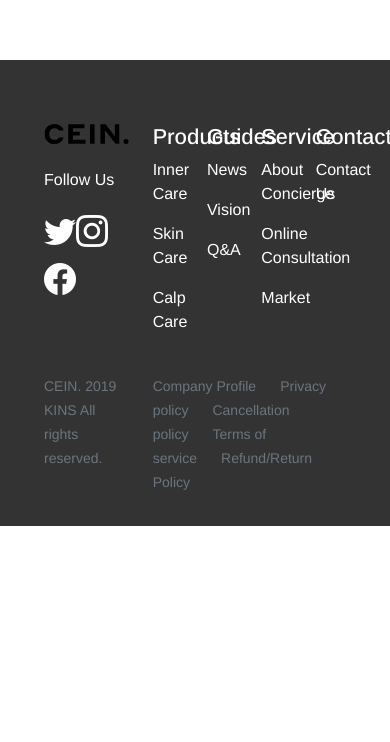
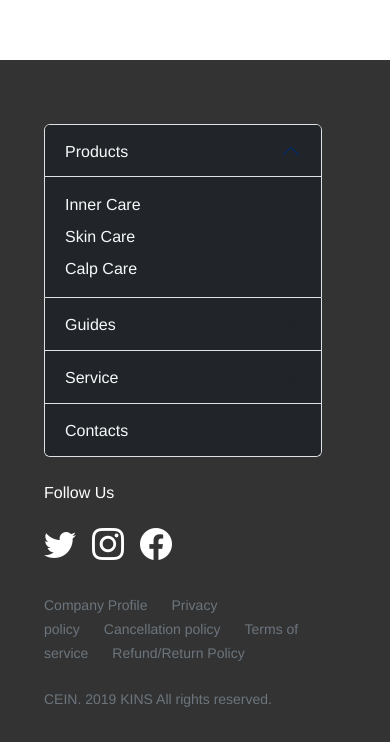
Before and after one commit to 1CL0UD/cein-react, a React (Vite) app: page / in a window 390 px wide. Shown: the part 6641-7383 px from the top of the page. Before the commit the page ends 7167 px from the top, so only its background shows below. Built offline with nearby package versions, Linux system fonts and the light colour scheme.

Commit message:
Fixed the footer

```diff
--- a/src/components/shared/Footer.tsx
+++ b/src/components/shared/Footer.tsx
@@ -3,54 +3,179 @@ const Footer = () => {
     <footer>
       <div className="container-fluid">
         <div className="row mb-4">
-          <div className="col-4">
+          <div className="col-md-4 row order-md-1 order-2">
             <div className="footer-social">
-              <img src="/img/Logo.svg" alt="Cein" className="mb-4" />
+              <img
+                src="/img/Logo.svg"
+                alt="Cein"
+                className="mb-4 d-none d-sm-block"
+              />
               <p>Follow Us</p>
-              <div>
+              <div className="d-flex flex-row gap-3">
                 <i className="bi bi-twitter"></i>
                 <i className="bi bi-instagram"></i>
                 <i className="bi bi-facebook"></i>
               </div>
             </div>
           </div>
-          <div className="col-8">
+          <div className="col-md-8 row d-md-grid d-none order-md-2 order-1">
             <div className="row">
               <div className="col-3">
-                <h4>Products</h4>
+                <h4 className="fs-4">Products</h4>
                 <p>Inner Care</p>
                 <p>Skin Care</p>
                 <p>Calp Care</p>
               </div>
               <div className="col-3">
-                <h4>Guides</h4>
+                <h4 className="fs-4">Guides</h4>
                 <p>News</p>
                 <p>Vision</p>
                 <p>Q&A</p>
               </div>
               <div className="col-3">
-                <h4>Service</h4>
+                <h4 className="fs-4">Service</h4>
                 <p>About Concierge</p>
                 <p>Online Consultation</p>
                 <p>Market</p>
               </div>
               <div className="col-3">
-                <h4>Contact</h4>
+                <h4 className="fs-4">Contact</h4>
                 <p>Contact Us</p>
+              </div>
+            </div>
+          </div>
+          <div className="col-md-8 row d-md-none d-grid order-md-2 mb-4 order-1">
+            <div
+              className="accordion border-0"
+              id="accordionPanelsStayOpenExample"
+            >
+              <div className="accordion-item bg-dark text-light">
+                <h2 className="accordion-header">
+                  <button
+                    className="accordion-button bg-dark text-light"
+                    type="button"
+                    data-bs-toggle="collapse"
+                    data-bs-target="#panelsStayOpen-collapseOne"
+                    aria-expanded="true"
+                    aria-controls="panelsStayOpen-collapseOne"
+                  >
+                    Products
+                  </button>
+                </h2>
+                <div
+                  id="panelsStayOpen-collapseOne"
+                  className="accordion-collapse collapse show"
+                >
+                  <div className="accordion-body d-flex flex-column gap-2">
+                    <a href="#" className="nav-link">
+                      Inner Care
+                    </a>
+                    <a href="#" className="nav-link">
+                      Skin Care
+                    </a>
+                    <a href="#" className="nav-link">
+                      Calp Care
+                    </a>
+                  </div>
+                </div>
+              </div>
+              <div className="accordion-item bg-dark text-light">
+                <h2 className="accordion-header">
+                  <button
+                    className="accordion-button bg-dark text-light collapsed"
+                    type="button"
+                    data-bs-toggle="collapse"
+                    data-bs-target="#panelsStayOpen-collapseTwo"
+                    aria-expanded="false"
+                    aria-controls="panelsStayOpen-collapseTwo"
+                  >
+                    Guides
+                  </button>
+                </h2>
+                <div
+                  id="panelsStayOpen-collapseTwo"
+                  className="accordion-collapse collapse"
+                >
+                  <div className="accordion-body d-flex flex-column gap-2">
+                    <a href="#" className="nav-link">
+                      News
+                    </a>
+                    <a href="#" className="nav-link">
+                      Vision
+                    </a>
+                    <a href="#" className="nav-link">
+                      Q&A
+                    </a>
+                  </div>
+                </div>
+              </div>
+              <div className="accordion-item bg-dark text-light">
+                <h2 className="accordion-header">
+                  <button
+                    className="accordion-button bg-dark text-light collapsed"
+                    type="button"
+                    data-bs-toggle="collapse"
+                    data-bs-target="#panelsStayOpen-collapseThree"
+                    aria-expanded="false"
+                    aria-controls="panelsStayOpen-collapseThree"
+                  >
+                    Service
+                  </button>
+                </h2>
+                <div
+                  id="panelsStayOpen-collapseThree"
+                  className="accordion-collapse collapse"
+                >
+                  <div className="accordion-body d-flex flex-column gap-2">
+                    <a href="#" className="nav-link">
+                      About Concierge
+                    </a>
+                    <a href="#" className="nav-link">
+                      Online Consultation
+                    </a>
+                    <a href="#" className="nav-link">
+                      Market
+                    </a>
+                  </div>
+                </div>
+              </div>
+              <div className="accordion-item bg-dark text-light">
+                <h2 className="accordion-header">
+                  <button
+                    className="accordion-button bg-dark text-light collapsed"
+                    type="button"
+                    data-bs-toggle="collapse"
+                    data-bs-target="#panelsStayOpen-collapseFour"
+                    aria-expanded="false"
+                    aria-controls="panelsStayOpen-collapseFour"
+                  >
+                    Contacts
+                  </button>
+                </h2>
+                <div
+                  id="panelsStayOpen-collapseFour"
+                  className="accordion-collapse collapse"
+                >
+                  <div className="accordion-body d-flex flex-column gap-2">
+                    <a href="#" className="nav-link">
+                      Contact Us
+                    </a>
+                  </div>
+                </div>
               </div>
             </div>
           </div>
         </div>
         <div className="row mt-4 text-secondary">
-          <div className="col-4">
+          <div className="col-md-4 row order-2 order-md-1">
             <small>CEIN. 2019 KINS All rights reserved.</small>
           </div>
-          <div className="col-8">
+          <div className="col-md-8 order-1 order-md-2 mb-4">
             <small className="me-4">Company Profile</small>
             <small className="me-4">Privacy policy</small>
             <small className="me-4">Cancellation policy</small>
             <small className="me-4">Terms of service</small>
-            <small className="me-4">Refund/Return Policy</small>
+            <small className="">Refund/Return Policy</small>
           </div>
         </div>
       </div>
```
